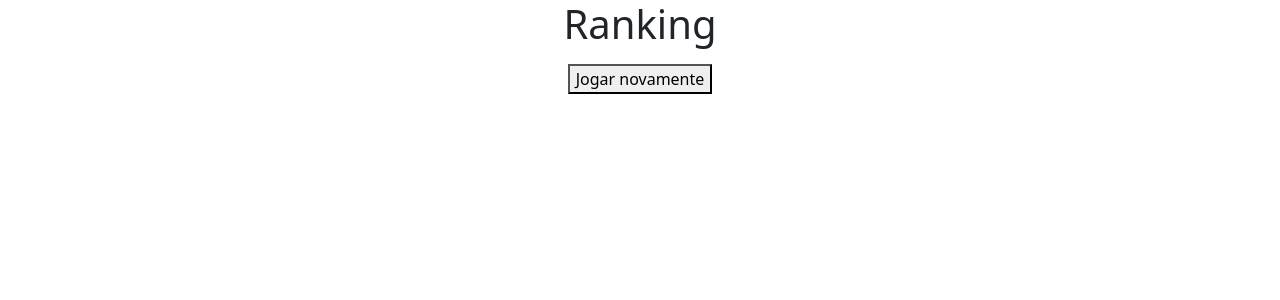
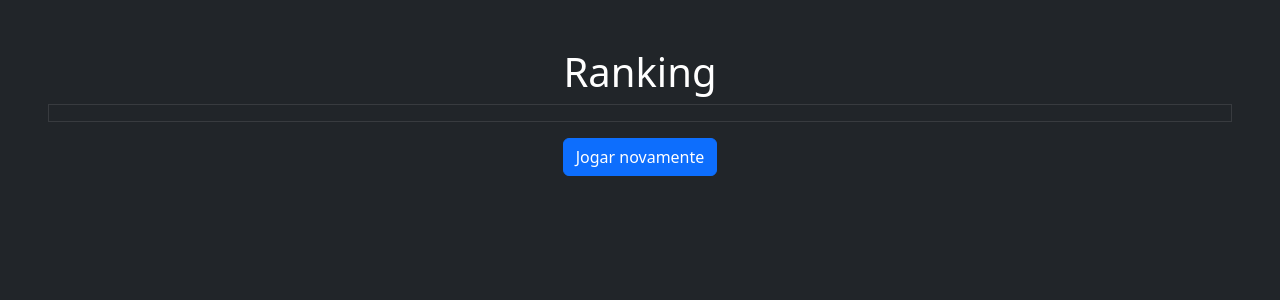
Before and after one commit to pedropereiradev/trivia-game, a React (Create React App) app: page /ranking in a window 1280 px wide. Shown: the top 300 px of the page. Built offline with nearby package versions, Linux system fonts and the light colour scheme.

Commit message:
style: Ranking page styled

```diff
--- a/src/App.css
+++ b/src/App.css
@@ -2,6 +2,12 @@ body {
   box-sizing: border-box;
   margin: 0;
   padding: 0;
+}
+
+ol {
+  list-style: none;
+  padding: 0;
+  margin: 0;
 }
 
 .App {
--- a/src/pages/Ranking.jsx
+++ b/src/pages/Ranking.jsx
@@ -24,23 +24,31 @@ class Ranking extends Component {
     const { history } = this.props;
 
     return (
-      <div>
+      <div className="bg-dark text-white min-vh-100 h-100 p-5">
         <h1 data-testid="ranking-title">Ranking</h1>
-        <ol>
+        <section className="border border-white border-opacity-10 p-2 h-50">
+          <ol className="d-flex flex-wrap">
             {ranking.length > 0 && (
               ranking.map((player, index) => (
-              <li key={ index }>
+                <li
+                  className="mx-3 mb-3 w-100 d-flex align-items-center
+                  border-bottom border-white border-opacity-10 pb-3"
+                  key={ index }
+                >
                   <img
                     src={ player.picture }
                     alt={ `imagem de perfil de ${player.name} ` }
+                    className="rounded"
                   />
                   <p
                     data-testid={ `player-name-${index}` }
+                    className="mx-4 fs-2 text"
                   >
                     {player.name}
                   </p>
                   <p
                     data-testid={ `player-score-${index}` }
+                    className="fs-2 text"
                   >
                     {player.score}
                   </p>
@@ -48,9 +56,11 @@ class Ranking extends Component {
               ))
             )}
           </ol>
+        </section>
         <button
           type="button"
           onClick={ () => history.push('/') }
+          className="btn btn-primary mt-3"
           data-testid="btn-go-home"
         >
           Jogar novamente
```
Lines whose indentation alone changed are shown as unchanged.
